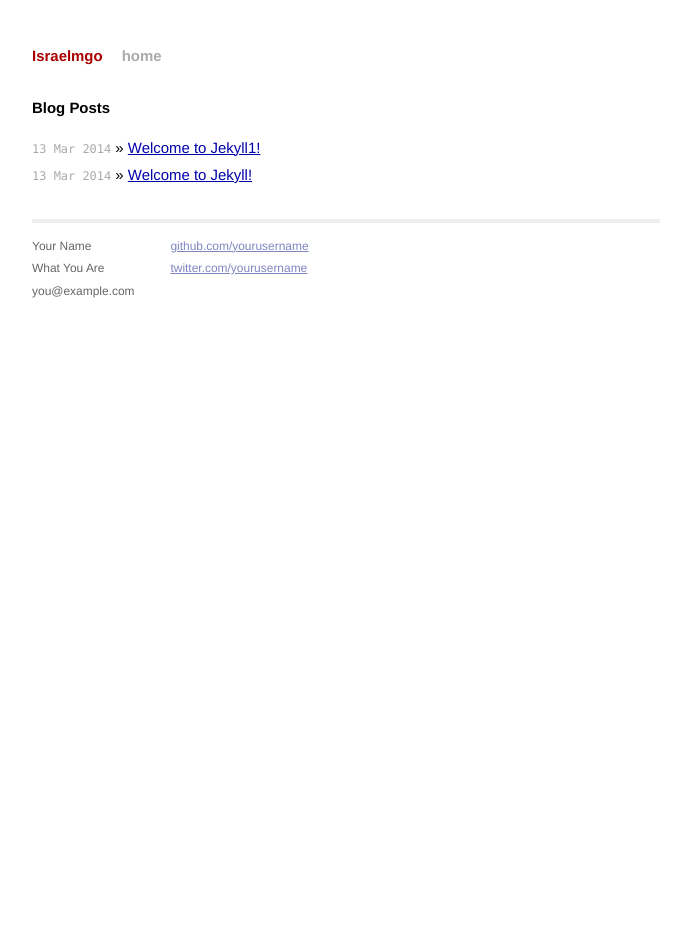
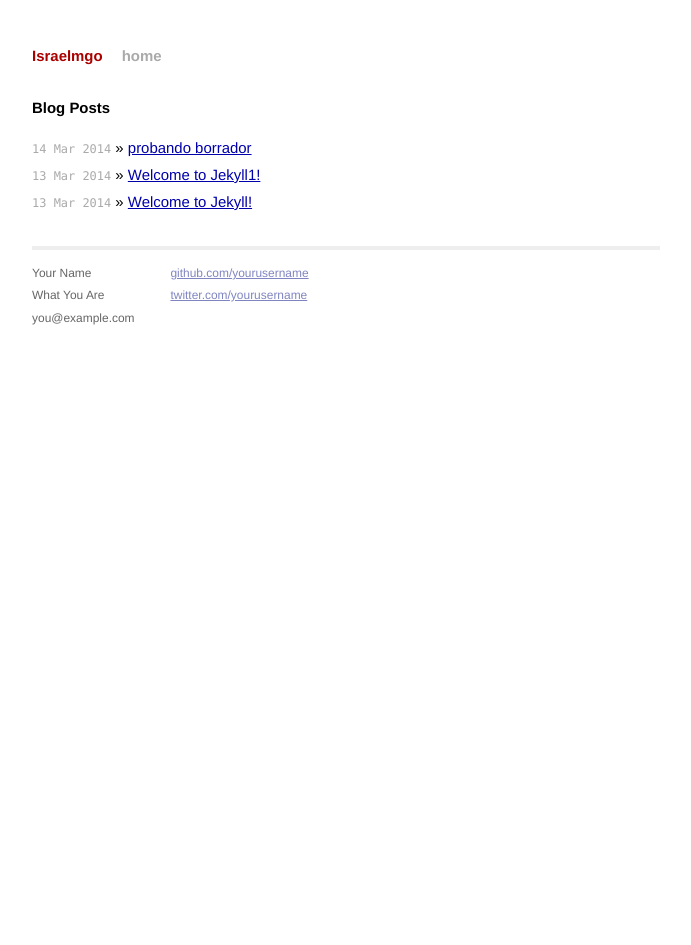
Before and after one commit to israelmgo/old-jekyll-blog, a Jekyll site: the page built from index.html, in a window 1280 px wide. Shown: the whole page, without its empty margins (294-985 px from the left). Built offline with Jekyll 4.4.1, drawn with Linux system fonts in a browser that asks for light colours; Markdown is read by kramdown in place of the engine named in the settings; a file with an impossible date is left out.

Commit message:
Update 2014-03-14-probando-borrador.md

```diff
--- a/_posts/2014-03-14-probando-borrador.md
+++ b/_posts/2014-03-14-probando-borrador.md
@@ -1,7 +1,7 @@
 ---
 layout: post
 title: "probando borrador"
-date: {}
+date: 2014-03-14 00:32
 categories: jekyll update
 published: true
 ---
```
